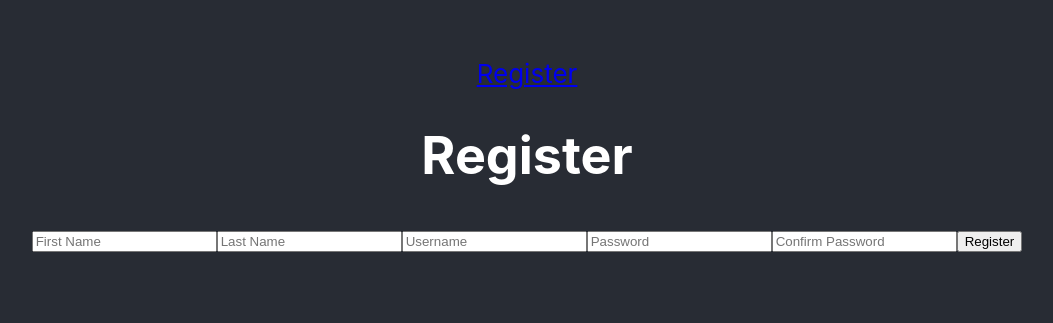
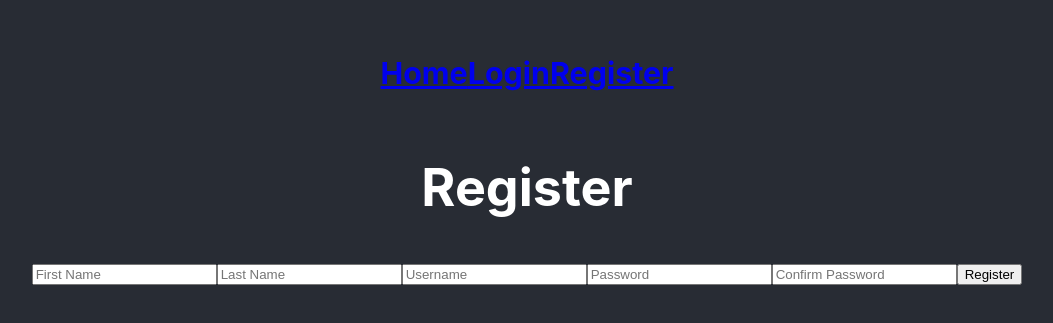
Before and after one commit to Sdsdsde2/todo-app-frontend, a React (Create React App) app: page /register in a window 1280 px wide. Shown: the part 245-568 px from the top of the page, without its empty margins (113-1166 px from the left). Built offline with nearby package versions, Linux system fonts and the light colour scheme; no server answers.

Commit message:
added routes for home, login, and register page

```diff
--- a/src/App.js
+++ b/src/App.js
@@ -65,11 +65,17 @@ export default class App extends Component{
       <header className="App-header">
         <BrowserRouter>
           <div className="headerLink">
+            <h3>
+              <Link to="/home" className="linkStyle">Home</Link>
+              <Link to="/login" className="linkStyle">Login</Link>
               <Link to="/register" className="linkStyle">Register</Link>
+            </h3>
           </div>
+          <Switch>
             <Route path="/register" render={props => (
               <Register {... props} handleLogin={this.handleLogin} handleLogout={this.handleLogout} loggedInStatus={this.state.loggedInStatus} />
             )} />
+          </Switch>
         </BrowserRouter>
       </header>
     </div>
```
Lines whose indentation alone changed are shown as unchanged.
